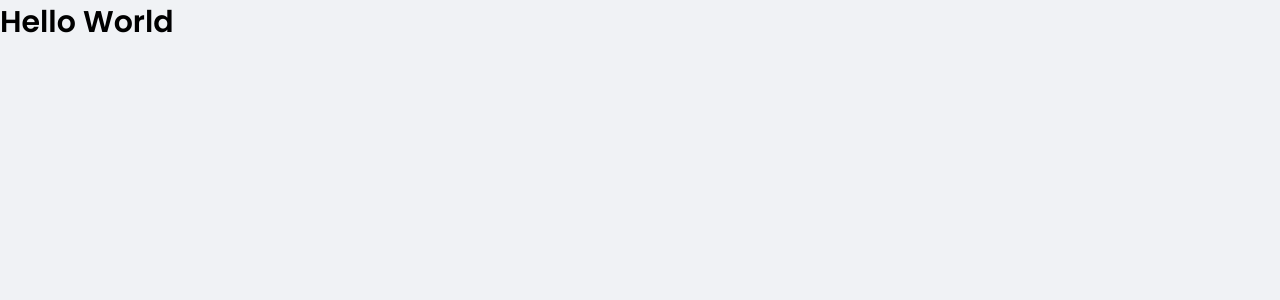
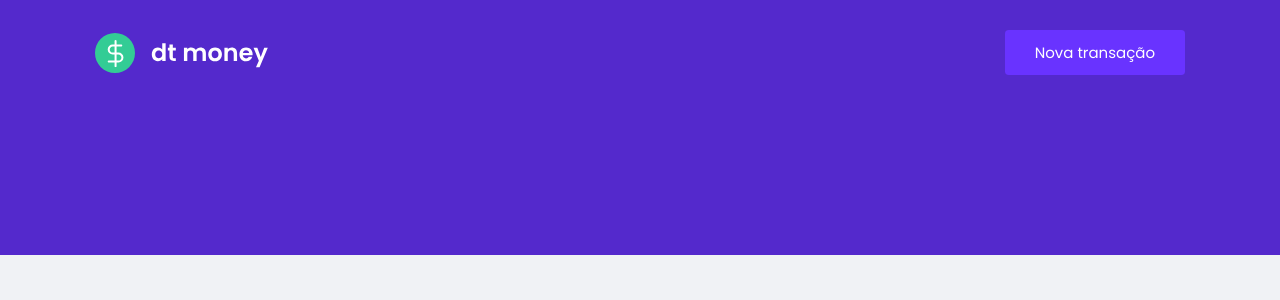
Before and after one commit to ylanbenoliel/dtmoney, a React (Create React App) app: page / in a window 1280 px wide. Shown: the top 300 px of the page. Built offline with nearby package versions, Linux system fonts and the light colour scheme.

Commit message:
Created header component

```diff
--- a/src/App.tsx
+++ b/src/App.tsx
@@ -1,10 +1,11 @@
+import { Header } from "./components/Header";
 import { GlobalStyle } from "./styles/global";
 
 export function App() {
   return (
-    <div className="App">
-      <h1>Hello World</h1>
-      <GlobalStyle/>
-    </div>
+    <>
+      <Header />
+      <GlobalStyle />
+    </>
   );
 }
--- /dev/null
+++ b/src/components/Header/index.tsx
@@ -0,0 +1,13 @@
+import logoImg from "../../assets/logo.svg";
+import * as S from "./styles";
+
+export function Header() {
+  return (
+    <S.Container>
+      <S.Content>
+        <img src={logoImg} alt="dt money" />
+        <button type="button">Nova transação</button>
+      </S.Content>
+    </S.Container>
+  );
+}
--- /dev/null
+++ b/src/components/Header/styles.ts
@@ -0,0 +1,31 @@
+import styled from "styled-components";
+
+export const Container = styled.header`
+  background: var(--blue);
+`;
+
+export const Content = styled.div`
+  max-width: 1120px;
+  margin: 0 auto;
+
+  padding: 2rem 1rem 12rem;
+  display: flex;
+  align-items: center;
+  justify-content: space-between;
+
+  button {
+    font-size: 1rem;
+    color: #fff;
+    background: var(--blue-light);
+    border: 0;
+    padding: 0 2rem;
+    border-radius: 0.25rem;
+    height: 3rem;
+
+    transition: filter 0.2s;
+
+    &:hover {
+      filter: brightness(0.9);
+    }
+  }
+`;
```
